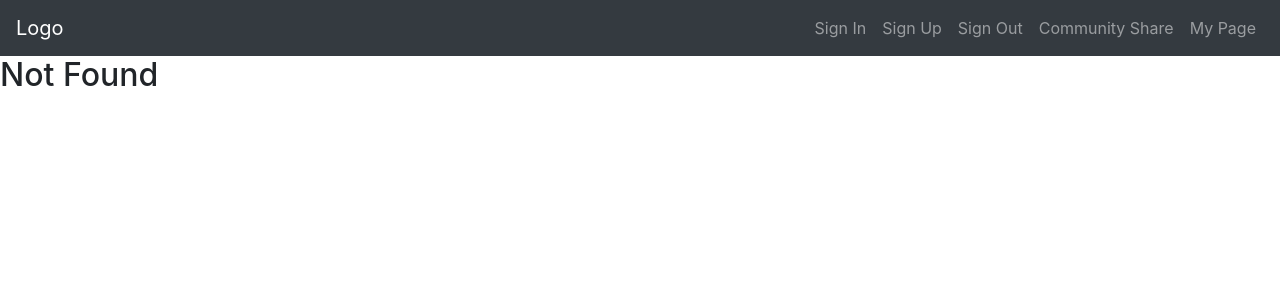
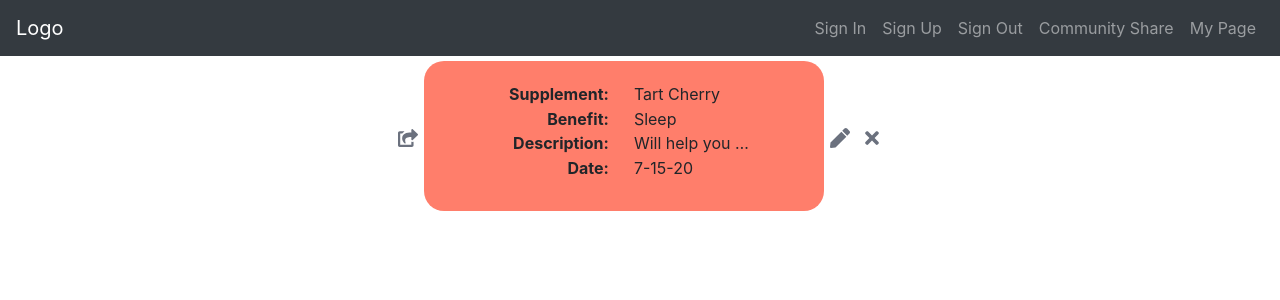
Before and after one commit to Norrismi/supplement_share, a React (Create React App) app: page /MyPage in a window 1280 px wide. Before the commit this address had no page. Shown: the top 300 px of the page. Built offline with nearby package versions, Linux system fonts and the light colour scheme.

Commit message:
user card

```diff
--- a/package.json
+++ b/package.json
@@ -11,6 +11,7 @@
     "react": "^16.13.1",
     "react-bootstrap": "^1.2.2",
     "react-dom": "^16.13.1",
+    "react-icons": "^3.10.0",
     "react-redux": "^7.2.0",
     "react-router-dom": "^5.2.0",
     "react-scripts": "3.4.1",
--- a/public/index.html
+++ b/public/index.html
@@ -14,7 +14,10 @@
       manifest.json provides metadata used when your web app is installed on a
       user's mobile device or desktop. See https://developers.google.com/web/fundamentals/web-app-manifest/
     -->
-    <link rel="manifest" href="%PUBLIC_URL%/manifest.json" />
+
+    <!-- <link href="https://maxcdn.bootstrapcdn.com/font-awesome/4.7.0/css/font-awesome.min.css" rel="stylesheet" /> -->
+
+
     <!--
       Notice the use of %PUBLIC_URL% in the tags above.
       It will be replaced with the URL of the `public` folder during the build.
--- a/src/App.js
+++ b/src/App.js
@@ -1,18 +1,18 @@
-import React from 'react';
-import { BrowserRouter as Router, Route, Switch} from 'react-router-dom'
-import Dashboard from './components/Dashboard/Dashboard'
-import NotFound from './components/Navigation/NotFound/NotFound'
-
-
+import React from "react";
+import { BrowserRouter as Router, Route, Switch } from "react-router-dom";
+import Dashboard from "./components/Dashboard/Dashboard";
+import NotFound from "./components/Navigation/NotFound/NotFound";
+import UserPage from "./components/User/UserPage/UserPage";
 
 function App() {
   return (
     <Router>
-    <Switch>
-      <Route path="/" exact component={Dashboard} />
-      <Route path="*" component={NotFound} />
-    </Switch>
-  </Router>
+      <Switch>
+        <Route path="/MyPage" component={UserPage} />
+        <Route path="/" exact component={Dashboard} />
+        <Route path="*" component={NotFound} />
+      </Switch>
+    </Router>
   );
 }
 
--- /dev/null
+++ b/src/components/User/UserPage/UserPage.js
@@ -0,0 +1,52 @@
+import React, { Component } from "react";
+import TopNav from "../../Navigation/TopNav/TopNav";
+import "./UserPageStyles.css";
+import { FaShareSquare, FaPen, FaTimes } from "react-icons/fa";
+
+class UserPage extends Component {
+  state = {};
+  render() {
+    return (
+      <div>
+        <TopNav />
+
+        <div className="card-wrapper">
+          <button>
+            <FaShareSquare
+              id="btn-icon"
+              className="btn-share"
+              title="Share idea with community"
+            />
+          </button>
+          <div className="main-card">
+            <div className="text-items">
+              <div className="title">
+                <div className="title-supplement">Supplement:</div>
+                <div className="title-benefit">Benefit:</div>
+                <div className="title-description">Description:</div>
+                <div className="title-date">Date:</div>
+              </div>
+
+              <div className="input">
+                <div className="supplement">Tart Cherry</div>
+                <div className="benefit">Sleep</div>
+                <div className="description">Will help you sleep at night</div>
+                <div className="date">7-15-20</div>
+              </div>
+            </div>
+          </div>
+          <button>
+            <FaPen id="btn-icon" className="edit" title="Edit" />
+          </button>
+          <button>
+            <FaTimes id="btn-icon" className="delete" title="Delete" />
+          </button>
+        </div>
+
+
+      </div>
+    );
+  }
+}
+
+export default UserPage;
--- /dev/null
+++ b/src/components/User/UserPage/UserPageStyles.css
@@ -0,0 +1,81 @@
+/*
+#6B717E grey
+
+#FF7E6B Salmon
+
+#F0F7F4 White
+
+#A2E3C4 Mint
+
+#2A0C4E Purple */
+
+.card-wrapper {
+    display: flex;
+    justify-content: center;
+    padding-top: 5px;
+    /* background-color: #2A0C4E; */
+    height: auto
+}
+
+button {
+    background-color: #fff;
+    border-radius: 20px;
+    border: none;
+}
+
+
+button:focus {
+    outline: 0 !important;
+}
+
+
+#btn-icon {
+    height: 20px;
+    width: auto;
+    color: #6B717E;
+
+}
+
+#btn-icon:hover {
+    color: #A2E3C4;
+}
+
+
+
+.main-card {
+    height: 150px;
+    width: 400px;
+    background-color: #FF7E6B;
+    border-radius: 20px;
+}
+
+
+.text-items {
+    display: flex;
+    justify-content: center;
+    padding-top: 20px
+}
+
+.title {
+    display: flex;
+    flex-direction: column;
+    justify-content: space-evenly;
+    align-items: flex-end;
+    padding: 0 25px 0 10px;
+    font-weight: bold;
+}
+
+.input {
+    display: flex;
+    flex-direction: column;
+    justify-content: space-evenly;
+    height: 100px;
+
+}
+
+.description {
+    white-space: nowrap;
+    width: 115px;
+    overflow: hidden;
+    text-overflow: ellipsis;
+}
--- a/src/index.css
+++ b/src/index.css
@@ -1,3 +1,5 @@
+*{ box-sizing: border-box;}
+
 body {
   margin: 0;
   font-family: -apple-system, BlinkMacSystemFont, 'Segoe UI', 'Roboto', 'Oxygen',
```
Also changed, not shown: 1 other file (tests, documents, lock files or other folders).
